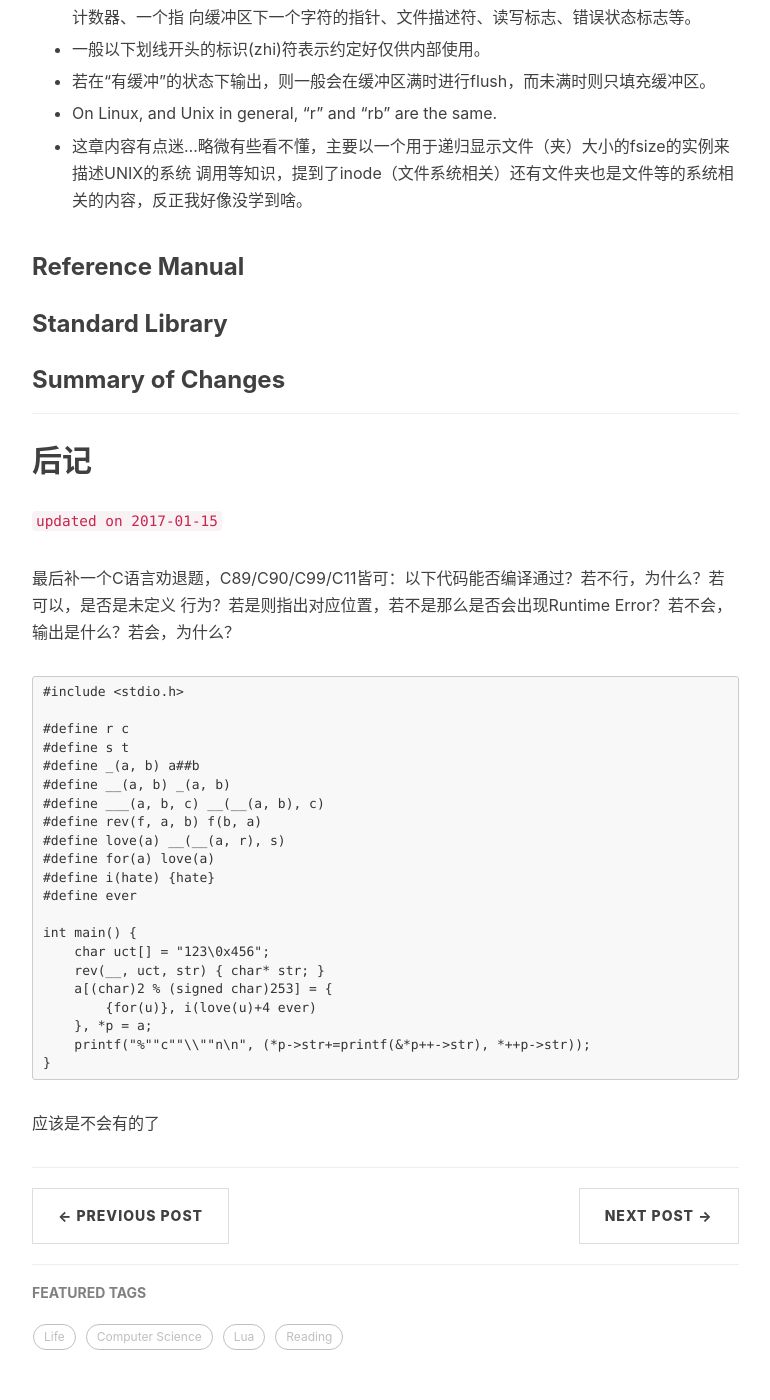
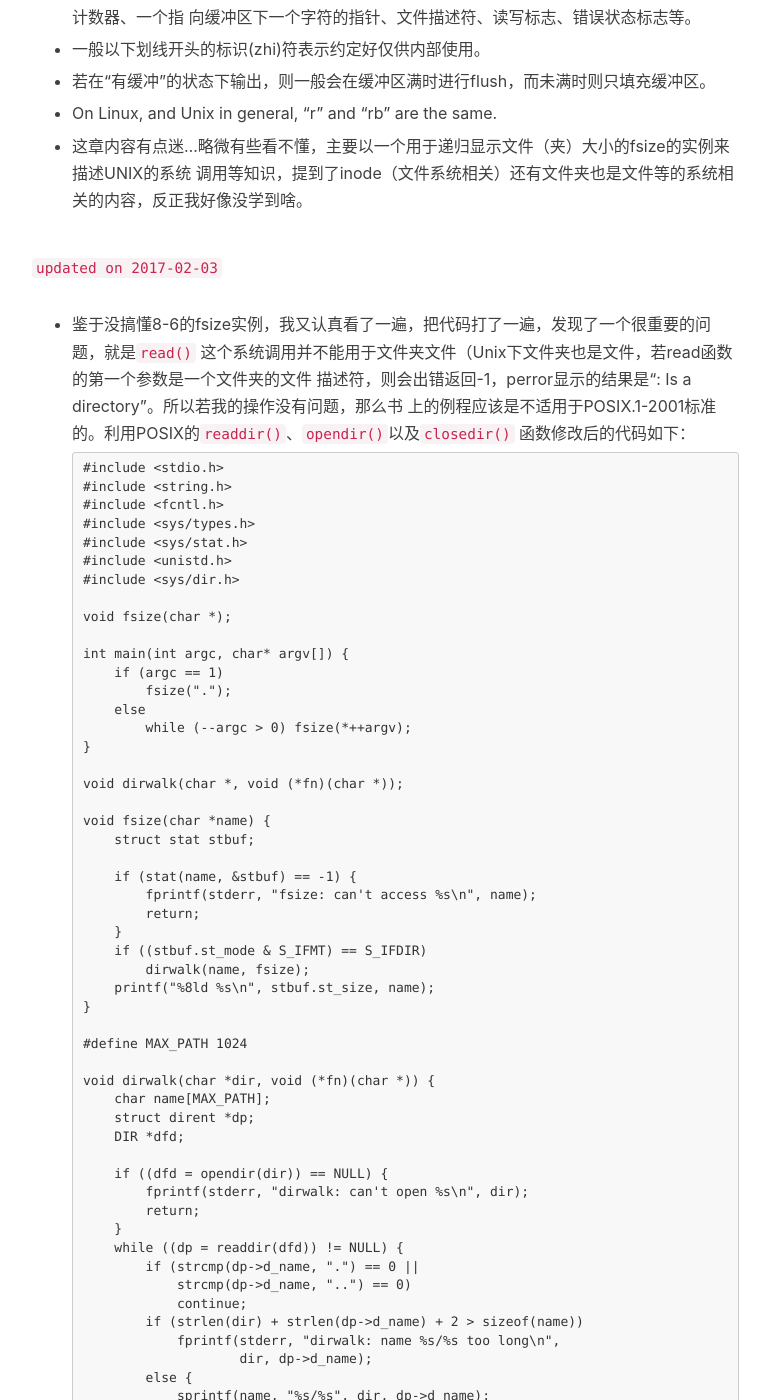
Before and after one commit to owtotwo/owtotwo.github.io, a Jekyll site: the page built from _posts/2017-01-03-the-c-programming-language-book-review.markdown, in a window 1280 px wide and 1400 px high, scrolled down 21760 px. Shown: the whole window, without its empty margins (233-1003 px from the left). Built offline with Jekyll 4.4.1, drawn with Linux system fonts in a browser that asks for light colours; nearby versions of some CDN libraries; comment, search, counter and statistics services are not loaded; some of the changed text lies outside the part shown.

Commit message:
更新一下下吧

````diff
--- a/_posts/2017-01-03-the-c-programming-language-book-review.markdown
+++ b/_posts/2017-01-03-the-c-programming-language-book-review.markdown
@@ -976,6 +976,77 @@
 *   这章内容有点迷…略微有些看不懂，主要以一个用于递归显示文件（夹）大小的fsize的实例来描述UNIX的系统
     调用等知识，提到了inode（文件系统相关）还有文件夹也是文件等的系统相关的内容，反正我好像没学到啥。
 
+`updated on 2017-02-03`
+
+*   鉴于没搞懂8-6的fsize实例，我又认真看了一遍，把代码打了一遍，发现了一个很重要的问题，就是`read()`
+    这个系统调用并不能用于文件夹文件（Unix下文件夹也是文件，若read函数的第一个参数是一个文件夹的文件
+    描述符，则会出错返回-1，perror显示的结果是“: Is a directory”。所以若我的操作没有问题，那么书
+    上的例程应该是不适用于POSIX.1-2001标准的。利用POSIX的`readdir()`、`opendir()`以及`closedir()`
+    函数修改后的代码如下：
+
+    ``` C
+    #include <stdio.h>
+    #include <string.h>
+    #include <fcntl.h>
+    #include <sys/types.h>
+    #include <sys/stat.h>
+    #include <unistd.h>
+    #include <sys/dir.h>
+
+    void fsize(char *);
+
+    int main(int argc, char* argv[]) {
+        if (argc == 1)
+            fsize(".");
+        else
+            while (--argc > 0) fsize(*++argv);
+    }
+
+    void dirwalk(char *, void (*fn)(char *));
+
+    void fsize(char *name) {
+        struct stat stbuf;
+
+        if (stat(name, &stbuf) == -1) {
+            fprintf(stderr, "fsize: can't access %s\n", name);
+            return;
+        }
+        if ((stbuf.st_mode & S_IFMT) == S_IFDIR)
+            dirwalk(name, fsize);
+        printf("%8ld %s\n", stbuf.st_size, name);
+    }
+
+    #define MAX_PATH 1024
+
+    void dirwalk(char *dir, void (*fn)(char *)) {
+        char name[MAX_PATH];
+        struct dirent *dp;
+        DIR *dfd;
+
+        if ((dfd = opendir(dir)) == NULL) {
+            fprintf(stderr, "dirwalk: can't open %s\n", dir);
+            return;
+        }
+        while ((dp = readdir(dfd)) != NULL) {
+            if (strcmp(dp->d_name, ".") == 0 ||
+                strcmp(dp->d_name, "..") == 0)
+                continue;
+            if (strlen(dir) + strlen(dp->d_name) + 2 > sizeof(name))
+                fprintf(stderr, "dirwalk: name %s/%s too long\n",
+                        dir, dp->d_name);
+            else {
+                sprintf(name, "%s/%s", dir, dp->d_name);
+                (*fn)(name);
+            }
+        }
+        closedir(dfd);
+    }
+    ```
+
+    仅供参考。
+
+*   上面这个实例涉及到了与系统相关和与系统无关的代码，但仍非“系统程序”。
+
 ### Reference Manual
 
 ### Standard Library
````
